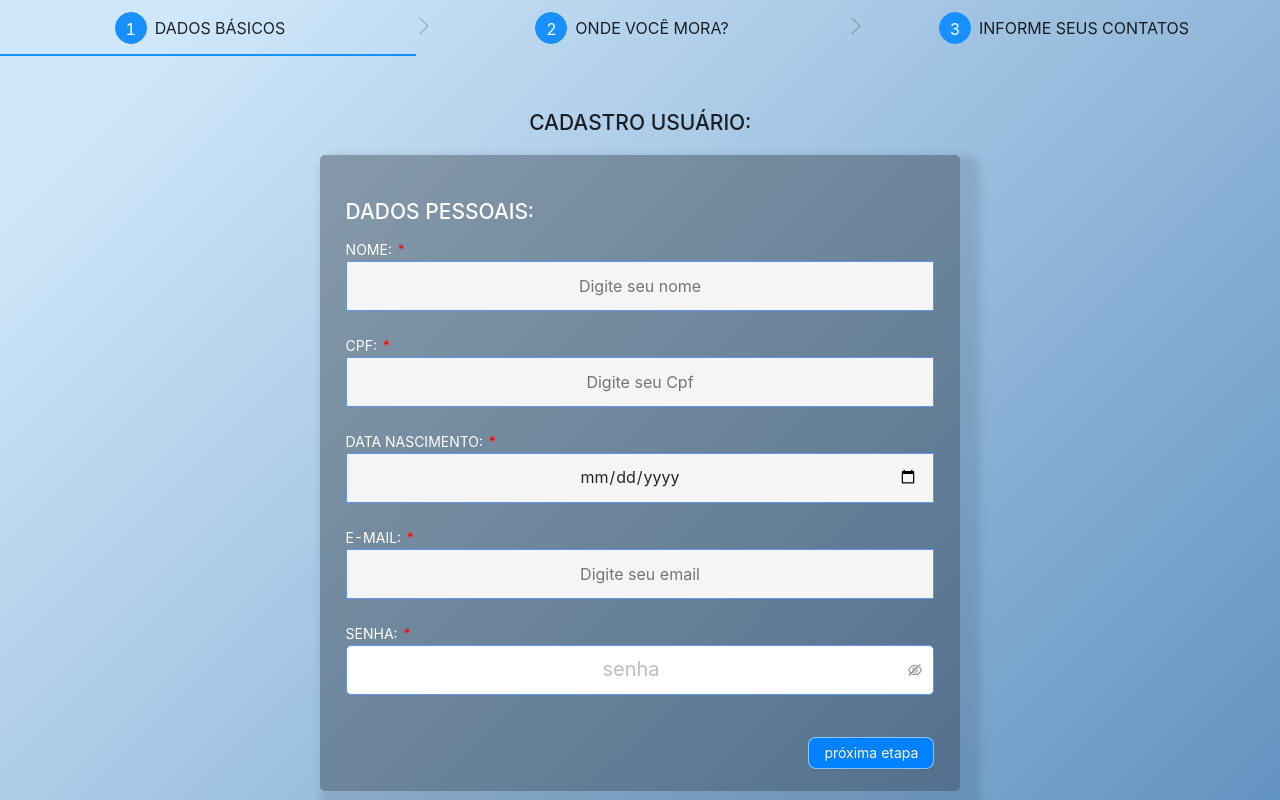
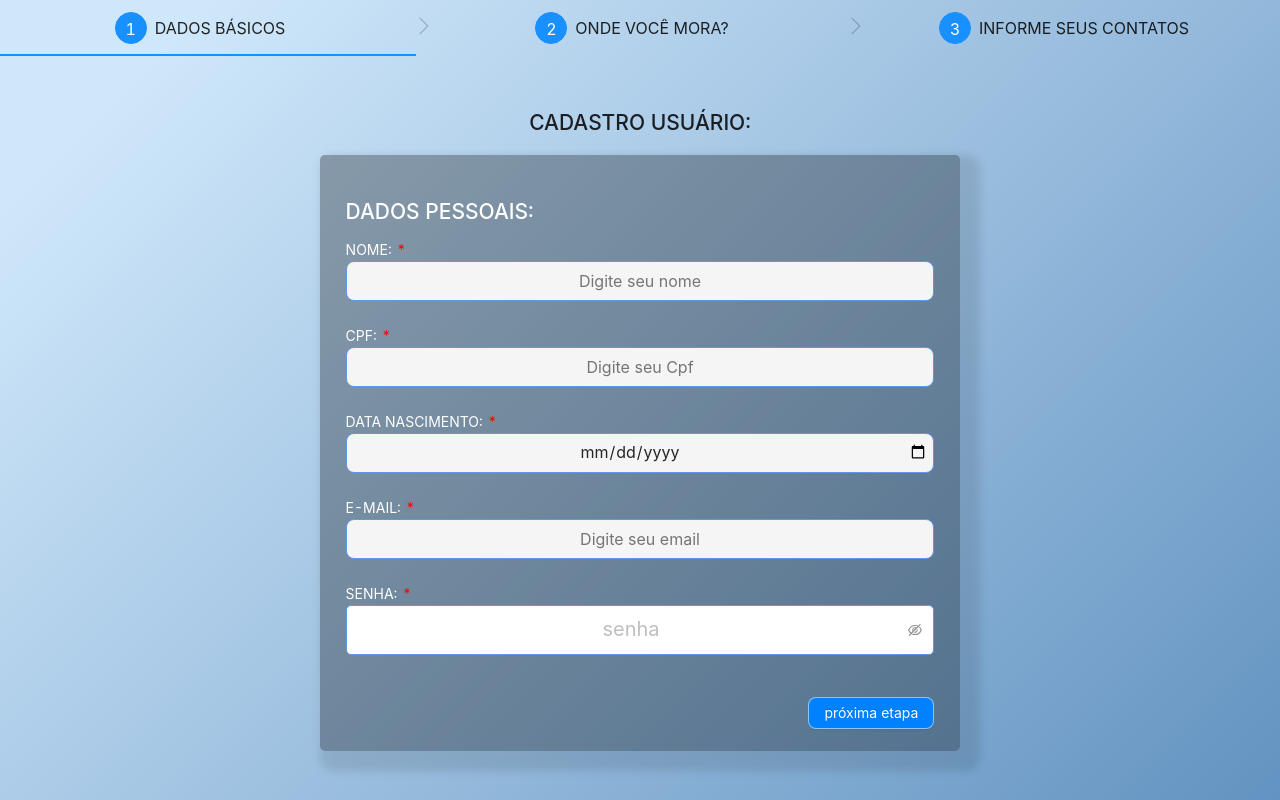
Before and after one commit to MarioHPR/React-Gerenciador, a React (Create React App) app: page /cadastro in a window 1280 px wide. Built offline with nearby package versions, Linux system fonts and the light colour scheme.

Commit message:
ajustes front

```diff
--- a/package.json
+++ b/package.json
@@ -10,10 +10,11 @@
     "@testing-library/react": "^11.2.1",
     "@testing-library/user-event": "^12.2.2",
     "antd": "^4.8.4",
-    "axios": "^0.21.0",
+    "axios": "^0.21.1",
     "react": "^17.0.1",
     "react-color": "^2.19.3",
     "react-dom": "^17.0.1",
+    "react-input-mask": "^2.0.4",
     "react-router-dom": "^5.2.0",
     "react-scripts": "4.0.0",
     "web-vitals": "^0.2.4"
--- a/src/components/formContato/index.js
+++ b/src/components/formContato/index.js
@@ -2,17 +2,17 @@ import React from 'react';
 import '../../pages/login/login.css';
 import { Lista } from '../../components';
 import {  Form } from 'antd';
-
+import InputMask from 'react-input-mask';
 export default function FormularioContato() {
 
   const linha = ( item, i ) => {
     return (
       <>
         <label className="cor-branco">Contato {i+1}:<span className="cor-vermelho">*</span></label>
-        <Form.Item className="" name={ `contato${i+1}` } label={ "" }
+        <Form.Item className="" name={ item.name } label={ "" }
           rules={ [ { required: true, message: `Senha é Obrigatório!` } ] }
         >
-          <input key={ i } className={ item.classe } type={ item.tipo } placeholder="Insira seu email ou telefone" />
+          <InputMask mask="(99) 9 9999-9999" key={ i } className={ item.classe } type={ item.tipo } placeholder="Insira seu email ou telefone" />
         </Form.Item>
       </>
     )
@@ -24,8 +24,8 @@ export default function FormularioContato() {
         <Lista
           className="container-inputs"
           dados={[
-            { titulo: 'Tipo:', classe: 'input-padrao tag-tamanho-total', tipo:'text', dica: '' },
-            { titulo: 'Valor:', classe: 'input-padrao tag-tamanho-total', tipo:'text', dica: '' },
+            { titulo: 'Tipo:', name: 'contatoUm', classe: 'input-padrao tag-tamanho-total', tipo:'text', dica: '' },
+            { titulo: 'Valor:', name: 'contatoDois', classe: 'input-padrao tag-tamanho-total', tipo:'text', dica: '' },
           ] }
           funcao={ ( item, i ) => linha( item, i ) }
         />
--- a/src/components/formLocalidadeContato/index.js
+++ b/src/components/formLocalidadeContato/index.js
@@ -4,6 +4,7 @@ import '../../pages/login/login.css';
 import { Form, Button } from 'antd';
 import './style.css';
 import { Lista } from '..';
+import InputMask from 'react-input-mask';
 
 export default function FormularioLocalidadeContato( props ) {
 
@@ -15,7 +16,10 @@ export default function FormularioLocalidadeContato( props ) {
         <Form.Item className={ "" } name={ item.name } label={ "" }
           rules={ [ { required: true, message: `${ item.titulo } Obrigatório!` } ] }
         >
-          <input key={ i } className={ item.classe } type={ item.tipo } placeholder={ item.dica } />
+          { item.mask ?
+            <InputMask mask="99999-999" key={ i } className={ item.classe } type={ item.tipo } placeholder={ item.dica } />
+            : <input key={ i } className={ item.classe } type={ item.tipo } placeholder={ item.dica } />
+          }
         </Form.Item>
 
       </>
@@ -29,7 +33,7 @@ export default function FormularioLocalidadeContato( props ) {
             className="container-inputs"
             dados={[
               { name: 'cidade', titulo: 'Cidade:', classe: 'input-padrao', tipo:'text', dica: 'Digite sua cidade' },
-              { name: 'cep', titulo: 'Cep:', classe: 'input-padrao', tipo:'text', dica: 'Digite seu cep' },
+              { name: 'cep', mask: true, titulo: 'Cep:', classe: 'input-padrao', tipo:'text', dica: 'Digite seu cep' },
               { name: 'bairro', titulo: 'Bairro:', classe: 'input-padrao', tipo:'text', dica: 'Bairro' },
               { name: 'rua', titulo: 'Rua:', classe: 'input-padrao', tipo:'text', dica: 'Sua rua' },
               { name: 'numero', titulo: 'Numero:', classe: 'input-padrao', tipo:'text', dica: 'Numero da sua casa' }
--- a/src/components/formularioUi/index.js
+++ b/src/components/formularioUi/index.js
@@ -4,6 +4,7 @@ import { EyeInvisibleOutlined, EyeTwoTone } from '@ant-design/icons';
 import './stilo.css';
 import '../../pages/login/login.css'
 import { Lista } from '../../components';
+import InputMask from 'react-input-mask';
 
 export default function FormularioUi() {
 
@@ -14,7 +15,10 @@ export default function FormularioUi() {
         <Form.Item name={ item.name }
             rules={ [ { required: true, message: `${ item.titulo } Obrigatório!` } ] }
         >
-          <input key={ i } className={ item.classe } type={ item.tipo } placeholder={ item.dica } />
+          { item.mask ?
+            <InputMask mask="999.999.999-99" key={ i } className={ item.classe } type={ item.tipo } placeholder={ item.dica } />
+            : <input key={ i } className={ item.classe } type={ item.tipo } placeholder={ item.dica } />
+          }
         </Form.Item>
       </>
     )
@@ -27,14 +31,14 @@ export default function FormularioUi() {
         className="container-inputs"
         dados={[
           { name: 'nome', titulo: 'Nome:', classe: 'input-padrao', tipo:'text', dica: 'Digite seu nome' },
-          { name: 'cpf', titulo: 'cpf:', classe: 'input-padrao', tipo:'text', dica: 'Digite seu Cpf' },
+          { name: 'cpf', mask: true, titulo: 'cpf:', classe: 'input-padrao', tipo:'text', dica: 'Digite seu Cpf' },
           { name: 'dataNascimento', titulo: 'Data nascimento:', classe: 'input-padrao', tipo:'date', dica: '01/01/2020' },
           { name: 'email', titulo: 'E-mail:', classe: 'input-padrao', tipo:'text', dica: 'Digite seu email' }
         ] }
         funcao={ ( item, i ) => linha( item, i ) }
       />
       <label className="cor-branco">Senha:<span className="cor-vermelho">*</span></label>
-      <Form.Item className="" name={ "Senha" } label={ "" }
+      <Form.Item className="" name={ "senha" } label={ "" }
           rules={ [ { required: true, message: `Senha é Obrigatório!` } ] }
       >
         <Input.Password
--- a/src/components/formularioUi/stilo.css
+++ b/src/components/formularioUi/stilo.css
@@ -10,12 +10,13 @@
 
 .container-inputs .input-padrao {
   border: 1px solid cornflowerblue;
-  padding: 0 15px;
+  padding: 0 5px;
   font-size: 16px;
   background-color: whitesmoke;
   display: inline-block;
   width: 100%;
-  height: 50px;
+  height: 40px;
+  border-radius: 8px;
 }
 
 .tag-tamanho-total {
--- a/src/models/usuarioApi.js
+++ b/src/models/usuarioApi.js
@@ -7,11 +7,9 @@ export default class UsuarioApi {
 
   // ###### USUARIO #####
   async criarUsuario( usuario ) {
-    const { nome, cpf, email, dataNasc, senha } = usuario;
-    const parametro =  { cpf: cpf, dataNascimento: dataNasc, nome: nome, email: email, senha: `${senha}` };
 
     //const response = await Axios.post( `${URI}usuario/salvar`, parametro );
-    const response = await Axios.post( `${URI_HEROKU}usuario/salvar`, parametro );
+    const response = await Axios.post( `${URI_HEROKU}api/usuario/salvar`, usuario );
     return response;
   }
 
--- a/src/pages/cadastro/index.js
+++ b/src/pages/cadastro/index.js
@@ -20,7 +20,8 @@ export default function Cadastro() {
     }
   }
   async function handleSubmit(event) {
-    event.preventDefault();
+    //event.preventDefault();
+    console.log(event);
     const usuarioApi = new UsuarioApi();
 
     usuarioApi.criarUsuario(event).then( resposta => {// arrumar back-end para receber todos os dados
```
Also changed, not shown: 2 other files (tests, documents, lock files or other folders).
